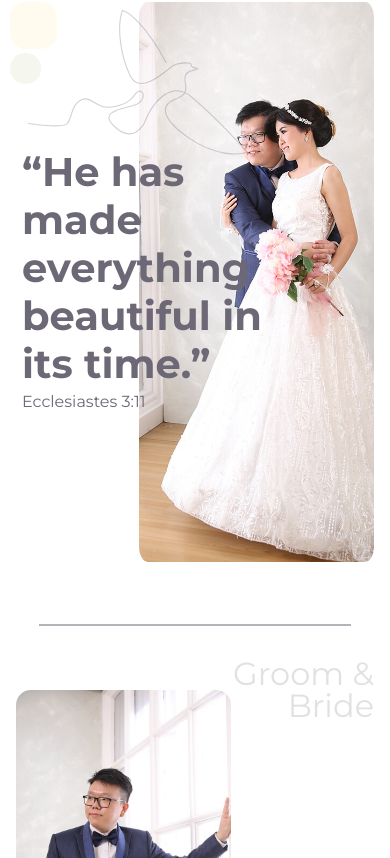
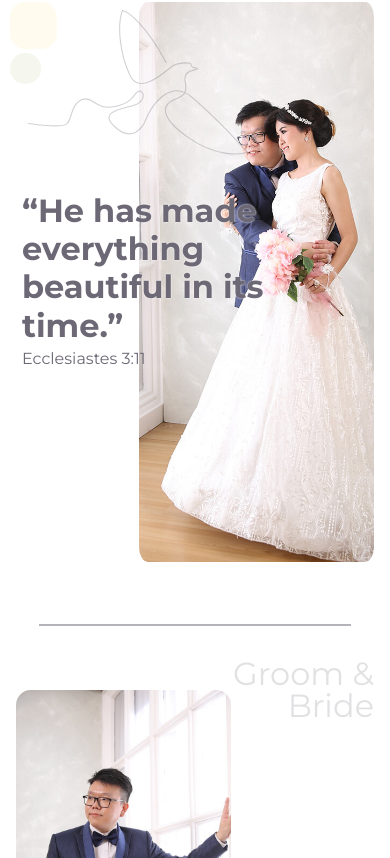
Before and after one commit to mush-mush-mush/wedding-invitation, a React (Create React App) app: page / in a window 390 px wide. Shown: the part 906-1764 px from the top of the page. Built offline with nearby package versions, Linux system fonts and the light colour scheme.

Commit message:
v0.1.14 change img

```diff
--- a/src/styles/styles.scss
+++ b/src/styles/styles.scss
@@ -188,7 +188,8 @@ h3 {
       transform: translateX(0);
 
       & h2 {
-        font-size: 5rem;
+        font-size: 4rem;
+        text-shadow: 0 0 2px #ffffff;
       }
     }
   }
```
